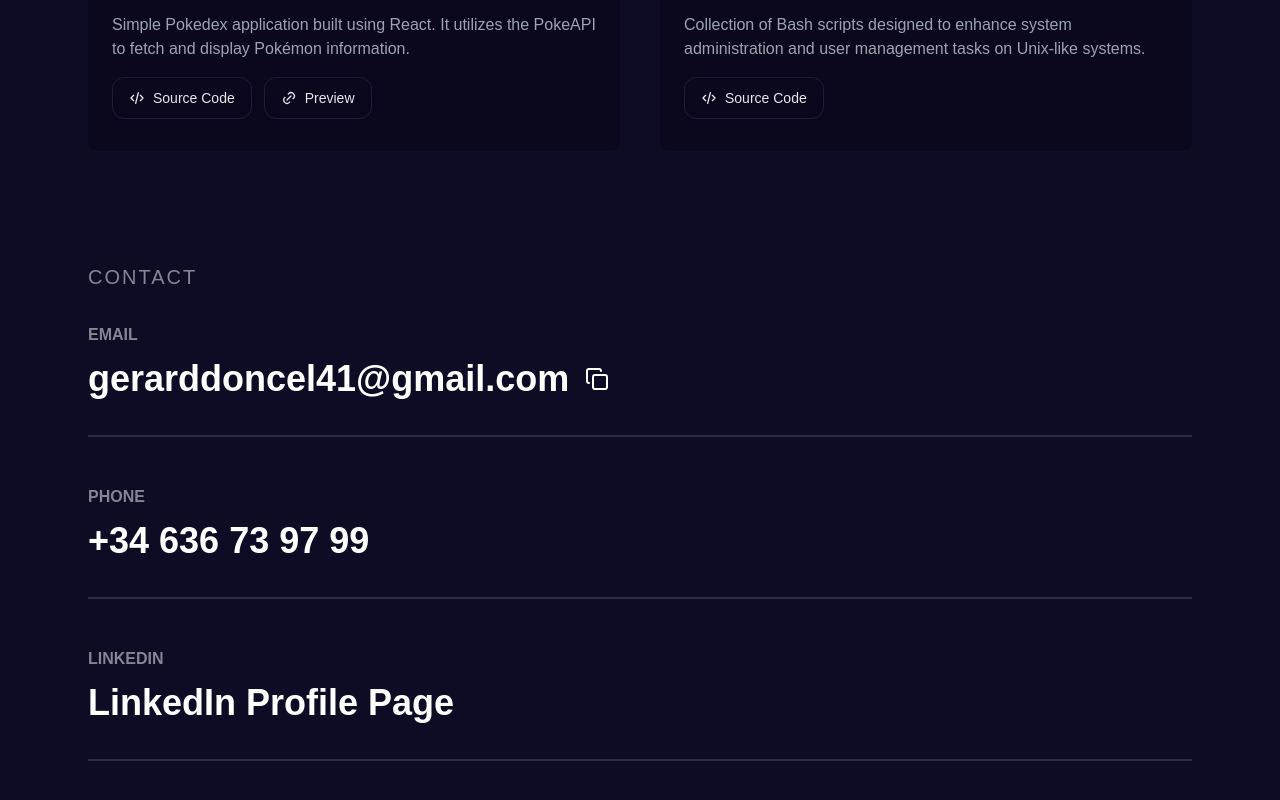
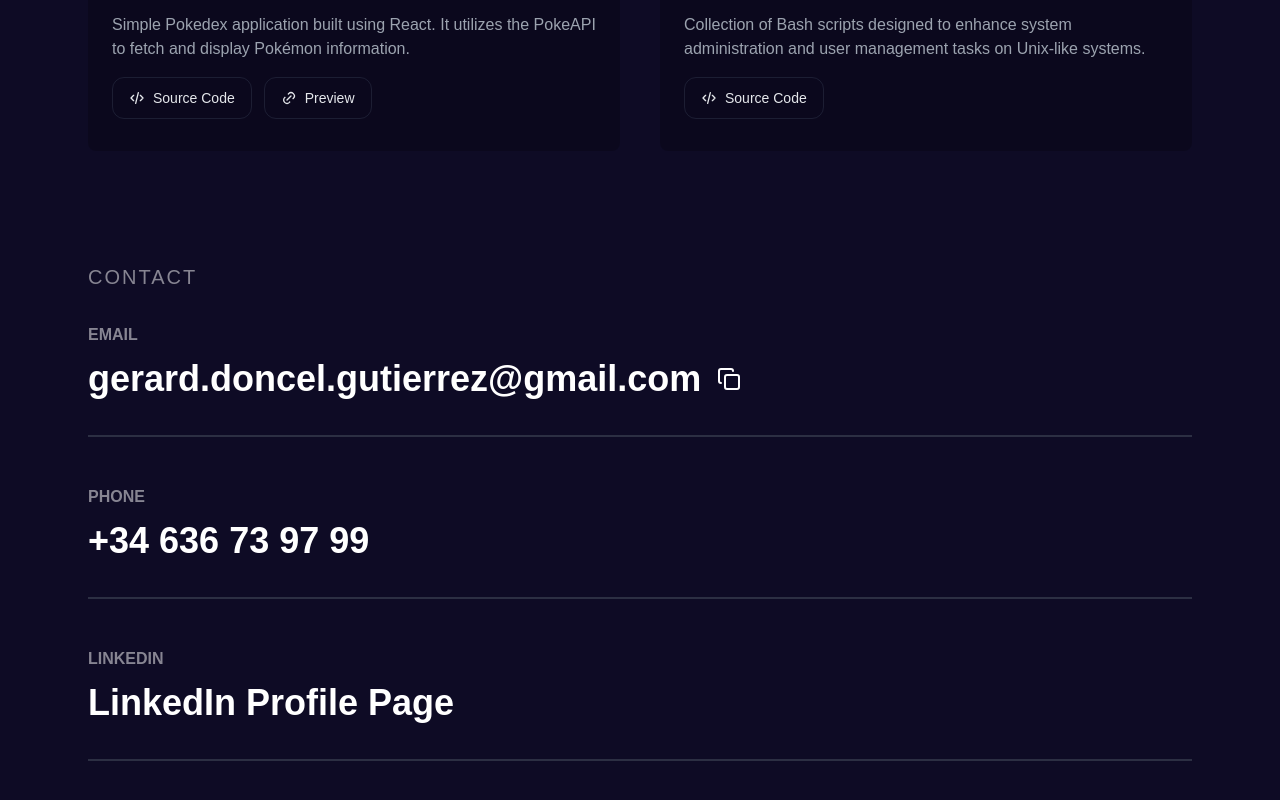
Before and after one commit to umigam3/personal-portfolio-v2, a Next.js app: page / in a window 1280 px wide. Shown: the part 2959-3759 px from the top of the page. Built offline with nearby package versions, Linux system fonts and the light colour scheme.

Commit message:
Change contact information

```diff
--- a/src/components/contact/Contact.tsx
+++ b/src/components/contact/Contact.tsx
@@ -8,7 +8,7 @@ import { motion, AnimatePresence } from "framer-motion";
 
 export default function Contact() {
   const [copied, setCopied] = useState(false);
-  const email = "gerarddoncel41@gmail.com";
+  const email = "gerard.doncel.gutierrez@gmail.com";
 
   const handleCopy = () => {
     navigator.clipboard.writeText(email);
```
